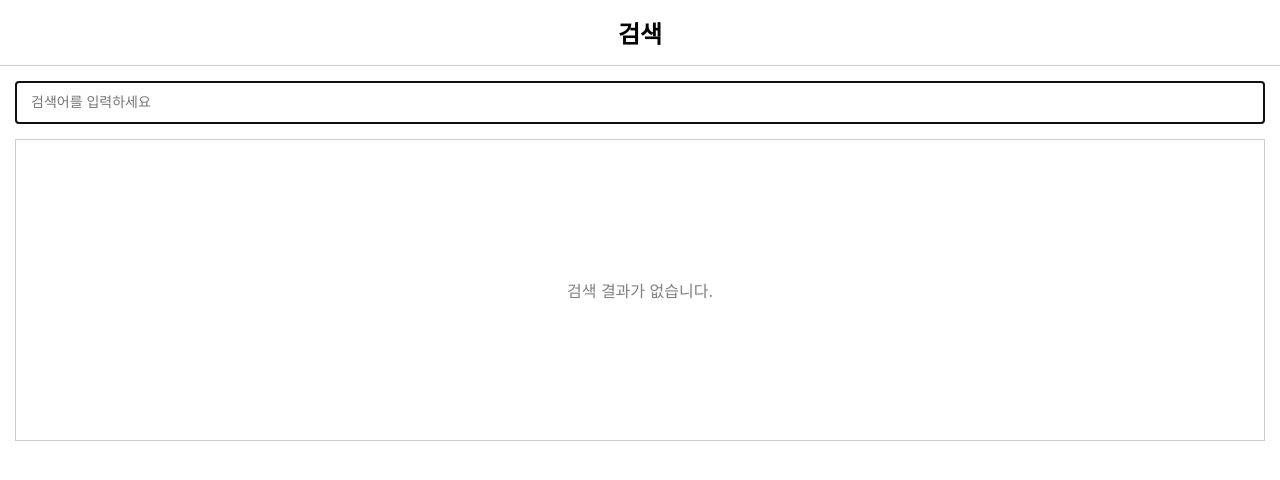
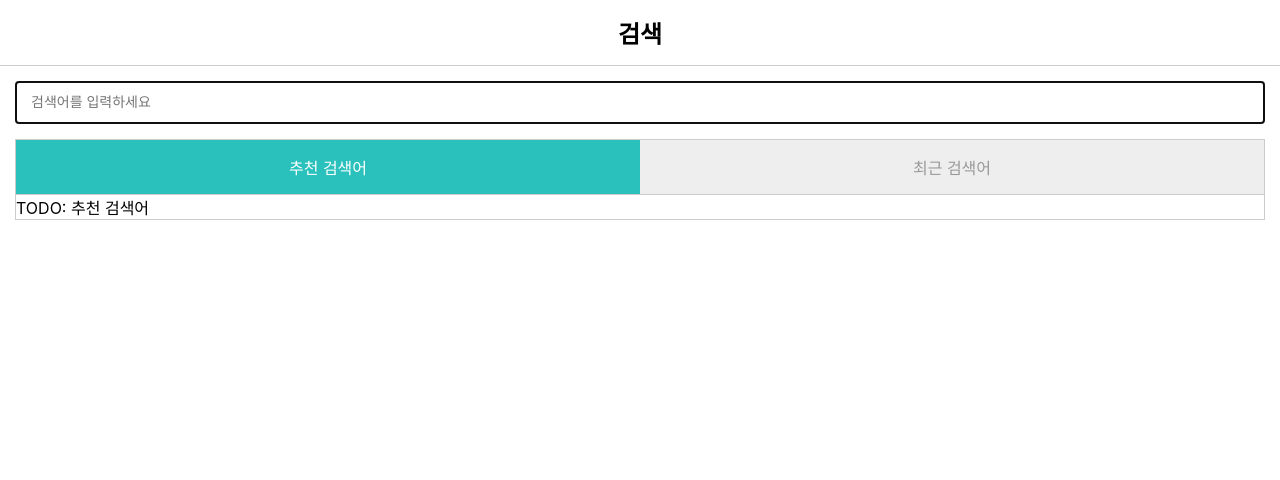
Before and after one commit to yhyem/inflearn-react, a React (Create React App) app: page / in a window 1280 px wide. Shown: the top 480 px of the page. Built offline with nearby package versions, Linux system fonts and the light colour scheme.

Commit message:
feat: 탭 구현

```diff
--- a/src/pages/Main.js
+++ b/src/pages/Main.js
@@ -2,9 +2,21 @@ import React, { useState } from "react";
 import "./style.css";
 import store from "../assets/Store.js";
 
+const TabType = {
+  KEYWORD: "KEYWORD",
+  HISTORY: "HISTORY",
+};
+
+const TabLabel = {
+  [TabType.KEYWORD]: "추천 검색어",
+  [TabType.HISTORY]: "최근 검색어",
+};
+
 const Main = () => {
   const [searchKeyword, setSearchKeyword] = useState("");
   const [searchResult, setSearchResult] = useState([]);
+  const [submitted, setSubmitted] = useState(false);
+  const [selectedTab, setSelectedTab] = useState(TabType.KEYWORD);
 
   const handleSubmit = (event) => {
     event.preventDefault();
@@ -14,20 +26,56 @@ const Main = () => {
   const search = (searchKeyword) => {
     const result = store.search(searchKeyword);
     setSearchResult(result);
+    setSubmitted(true);
   };
 
   const handleChangeInput = (event) => {
-    if (event.target.value.length <= 0) {
+    const keyword = event.target.value;
+
+    if (keyword.length <= 0 && submitted) {
       return handleReset();
     }
-    setSearchKeyword(event.target.value);
+    setSearchKeyword(keyword);
     console.log(searchKeyword);
   };
 
   const handleReset = () => {
     setSearchKeyword("");
-    console.log("Todo: handleReset", searchKeyword);
+    setSearchResult([]);
+    setSubmitted(false);
   };
+
+  const searchView =
+    searchResult.length > 0 ? (
+      <ul className="result">
+        {searchResult.map((item) => (
+          <li key={item.id}>
+            <img src={item.imageUrl} alt={item.name} />
+            <p>{item.name}</p>
+          </li>
+        ))}
+      </ul>
+    ) : (
+      <div className="empty-box">검색 결과가 없습니다.</div>
+    );
+
+  const tabView = (
+    <>
+      <ul className="tabs">
+        {Object.values(TabType).map((tabType) => (
+          <li
+            key={tabType}
+            className={selectedTab === tabType ? "active" : ""}
+            onClick={() => setSelectedTab(tabType)}
+          >
+            {TabLabel[tabType]}
+          </li>
+        ))}
+      </ul>
+      {selectedTab === TabType.KEYWORD && <>{`TODO: 추천 검색어`}</>}
+      {selectedTab === TabType.HISTORY && <>{`TODO: 최근 검색어`}</>}
+    </>
+  );
 
   return (
     <>
@@ -51,20 +99,7 @@ const Main = () => {
             <button type="reset" className="btn-reset"></button>
           ) : null}
         </form>
-        <div className="content">
-          {searchResult.length > 0 ? (
-            <ul className="result">
-              {searchResult.map((item) => (
-                <li key={item.id}>
-                  <img src={item.imageUrl} alt={item.name} />
-                  <p>{item.name}</p>
-                </li>
-              ))}
-            </ul>
-          ) : (
-            <div className="empty-box">검색 결과가 없습니다.</div>
-          )}
-        </div>
+        <div className="content">{submitted ? searchView : tabView}</div>
       </div>
     </>
   );
```
